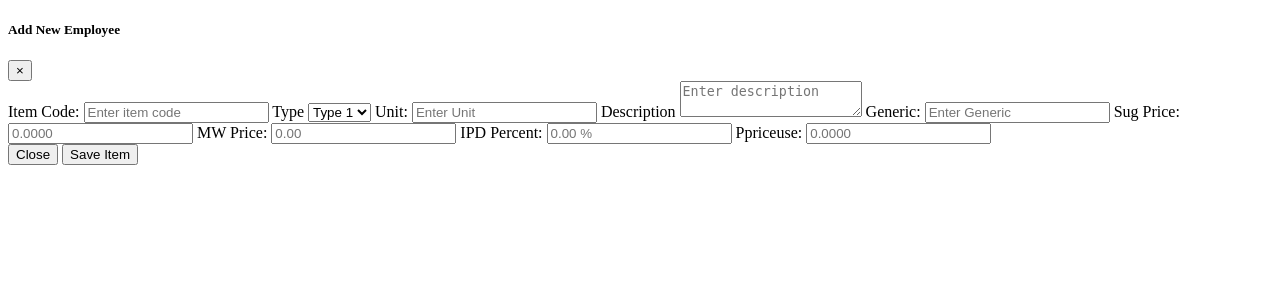
After one commit to PaulSong213/milktea-commerce, a PHP site: page /Employee/add.php in a window 1280 px wide. The commit adds this page. Shown: the top 300 px of the page. Run offline with PHP 8.4, Linux system fonts and the light colour scheme.

Commit message:
Employee table

```diff
--- /dev/null
+++ b/Employee/add.php
@@ -0,0 +1,61 @@
+<!DOCTYPE html>
+
+<html lang="en">
+
+<form method="POST" action="addfunction.php">
+
+    <div class="modal fade" id="addItemModal" tabindex="-1" role="dialog" aria-labelledby="addItemModalLabel"
+        aria-hidden="true">
+        <div class="modal-dialog" role="document">
+            <div class="modal-content">
+                <div class="modal-header">
+                    <h5 class="modal-title" id="addItemModalLabel">Add New Employee</h5>
+                    <button type="button" class="close" id="Closemodal1" data-dismiss="modal" aria-label="Close">
+                        <span aria-hidden="true">&times;</span>
+                    </button>
+                </div>
+                <div class="modal-body">
+                    <!-- Your modal content goes here -->
+                    <label for="item_code">Item Code:</label>
+                    <input type="text" id="item_code" name="item_code" class="form-control"
+                        placeholder="Enter item code" required>
+
+                    <label for="type">Type</label>
+                    <select class="form-control" id="type" name="type">
+                        <option value="type1">Type 1</option>
+                        <option value="type2">Type 2</option>
+                        <option value="type3">Type 3</option>
+                    </select>
+
+                    <label for="Unit">Unit:</label>
+                    <input type="number" id="Unit" class="form-control" name="Unit" placeholder="Enter Unit" required>
+
+                    <label for="description">Description</label>
+                    <textarea class="form-control" id="description" name="description"
+                        placeholder="Enter description" required></textarea>
+
+                    <label for="Generic">Generic:</label>
+                    <input type="text" id="Generic" class="form-control" name="Generic" placeholder="Enter Generic" required>
+
+                    <label for="Sugprice">Sug Price:</label>
+                    <input type="number" id="Sugprice" class="form-control" name="Sugprice" placeholder="0.0000" required>
+
+                    <label for="MWprice">MW Price:</label>
+                    <input type="number" id="MWprice" class="form-control" name="MWprice" placeholder="0.00" required>
+
+                    <label for="IPDprice">IPD Percent:</label>
+                    <input type="number" id="IPDprice" class="form-control" name="IPDprice" placeholder="0.00 %" required>
+
+                    <label for="Ppriceuse">Ppriceuse:</label>
+                    <input type="number" id="Ppriceuse" class="form-control" name="Ppriceuse" placeholder="0.0000" required>
+                    <!-- Add more fields as needed -->
+                </div>
+                <div class="modal-footer">
+                    <button type="button" class="btn btn-secondary" id="Closemodal2" data-dismiss="modal">Close</button>
+                    <button type="submit" class="btn btn-primary" id="saveItemButton" name="SaveItem">Save Item</button>
+                </div>
+            </div>
+        </div>
+    </div>
+</form>
+</html>
--- a/Employee/employeeTable.php
+++ b/Employee/employeeTable.php
@@ -36,10 +36,11 @@
 <body>
     <div class="table w-100 p-4">
         <h2 class="mt-4 mb-5">EMPLOYEE LIST</h2>
+        <?php include 'add.php'; ?>
         <table id="example" class="table table-striped" style="width:100%">
             <thead>
                 <tr>
-
+                    <th>Database ID</th>
                     <th>Employee Code</th>
                     <th>Employee Name</th>
                     <th>Title</th>
@@ -68,7 +69,7 @@
                     $statusColor = ($row["Status"]  == "1") ? "bg-success"  : "bg-danger"; //condition for color bg.
                     echo "
                                 <tr>
-
+                                    <td>" . $row["DatabaseID"] . "</td>
                                     <td>" . $row["EmployeeCode"] . "</td>
                                     <td>
                                         " . $row["fname"] . "
```
Also changed, not shown: Employee/addfunction.php (added, +45 -0 lines), Employee/archive.php (added, +40 -0 lines), Employee/index.php (added, +35 -0 lines), Employee/search.php (added, +28 -0 lines).
